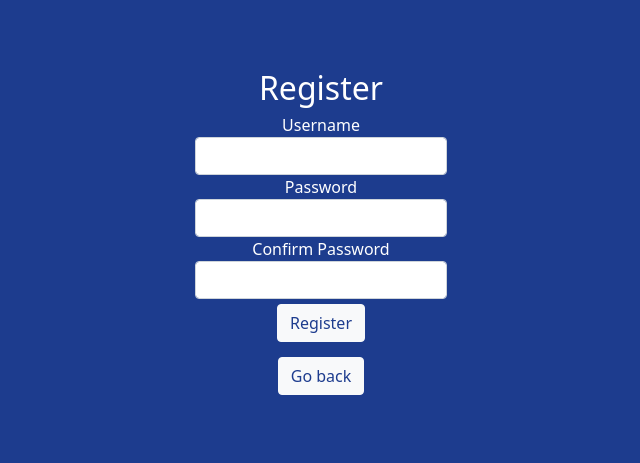
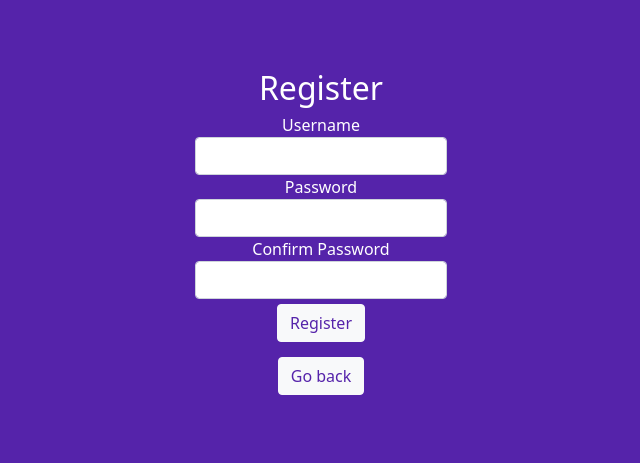
Before and after one commit to borelli28/Job-Board, a Django app: template job_board_app/templates/register.html in a window 1280 px wide. Shown: the top 463 px of the page, without its empty margins (319-959 px from the left). Run offline with Django 3.2, Linux system fonts and the light colour scheme; the template is opened without the code that fills it, so the values that code supplies are empty.

Commit message:
Changed color of log & reg pages

```diff
--- a/job_board_app/static/styles/log_style.css
+++ b/job_board_app/static/styles/log_style.css
@@ -3,7 +3,7 @@
 } */
 
 body {
-  background-color: #1D3C8E;
+  background-color: #5523AA;
   display: flex;
   justify-content: center;
   align-items: center;
@@ -24,23 +24,23 @@ main #registration h2, label {
 }
 
 main #login button {
-  color: #1D3C8E;
+  color: #5523AA;
 }
 
 main #registration button {
-  color: #1D3C8E;
+  color: #5523AA;
 }
 
 main #register-link {
   width: 100%;
   text-decoration: none;
-  color: #1D3C8E;
+  color: #5523AA;
 }
 
 main #login-link {
   width: 100%;
   text-decoration: none;
-  color: #1D3C8E;
+  color: #5523AA;
 }
 
 main #login h2, form, button {
```
